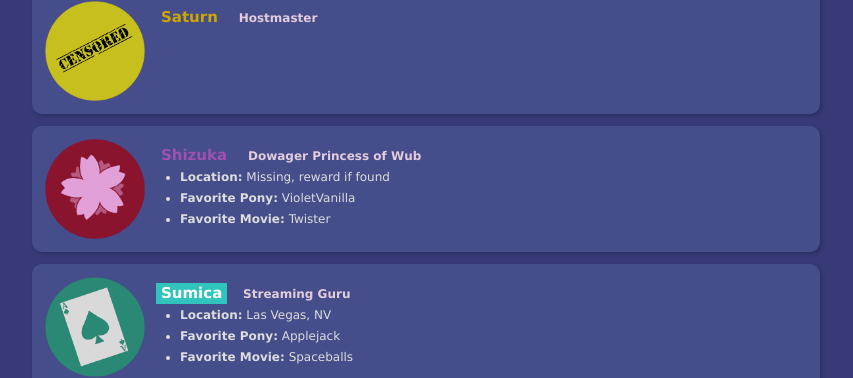
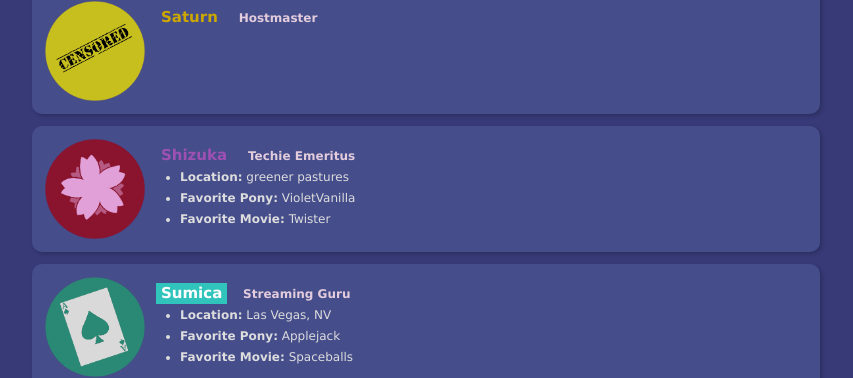
Before and after one commit to Bronystate/brstv3, a Jekyll site: the page built from index_about.md, in a window 1280 px wide and 900 px high, scrolled down 2202 px. Shown: the part 111-489 px from the top of the window, without its empty margins (4-857 px from the left). Built offline with Jekyll 4.4.1, drawn with Linux system fonts in a browser that asks for light colours; nearby versions of some CDN libraries; our own code applies the rules of GitHub Pages for plain Markdown files.

Commit message:
Update staff-list.yml

```diff
--- a/_data/staff-list.yml
+++ b/_data/staff-list.yml
@@ -98,8 +98,8 @@ staff:
 
   - nick: Shizuka
     forecolor: 6
-    title: Dowager Princess of Wub
-    location: Missing, reward if found
+    title: Techie Emeritus
+    location: greener pastures
     favpone: VioletVanilla
     favmovie: Twister
 
```
